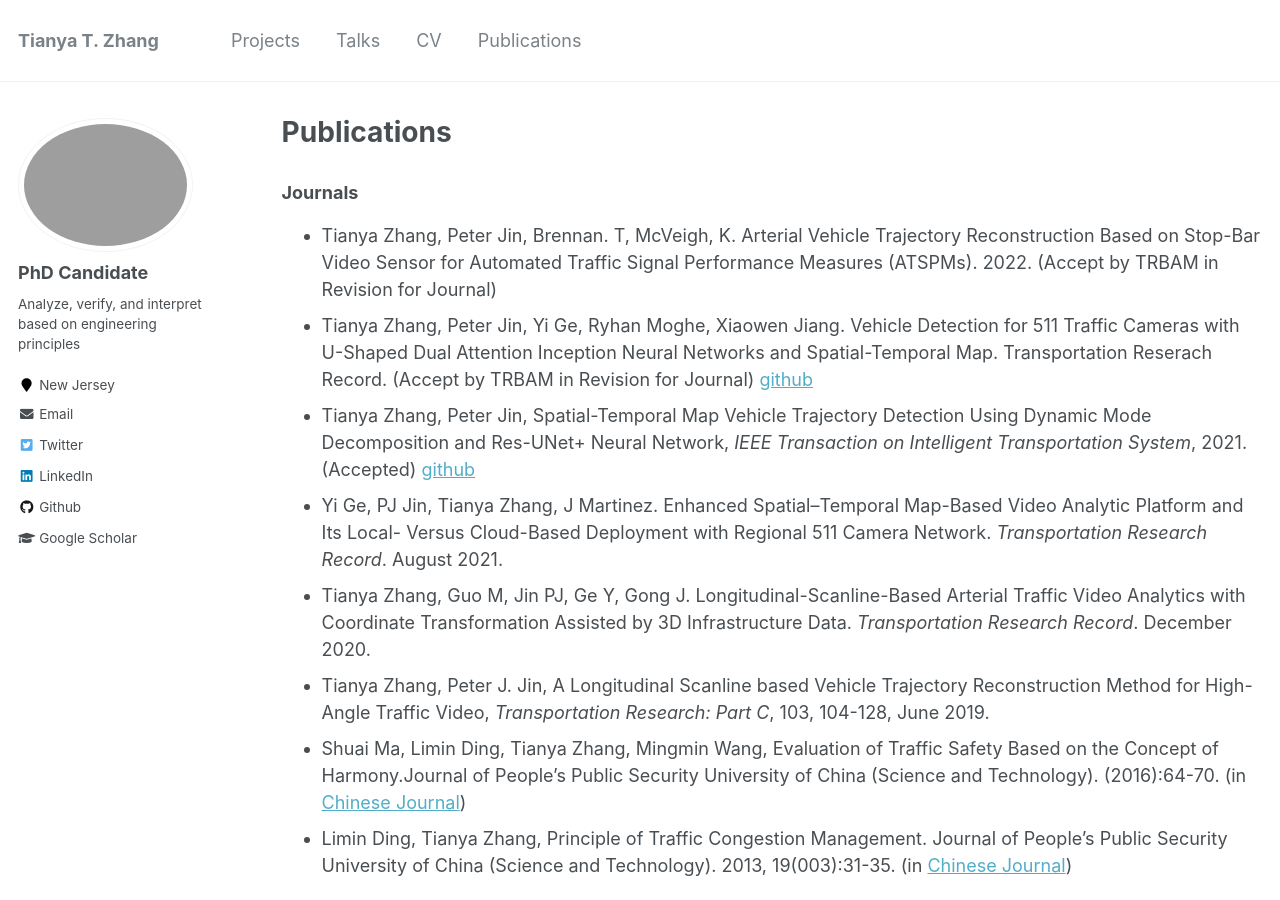
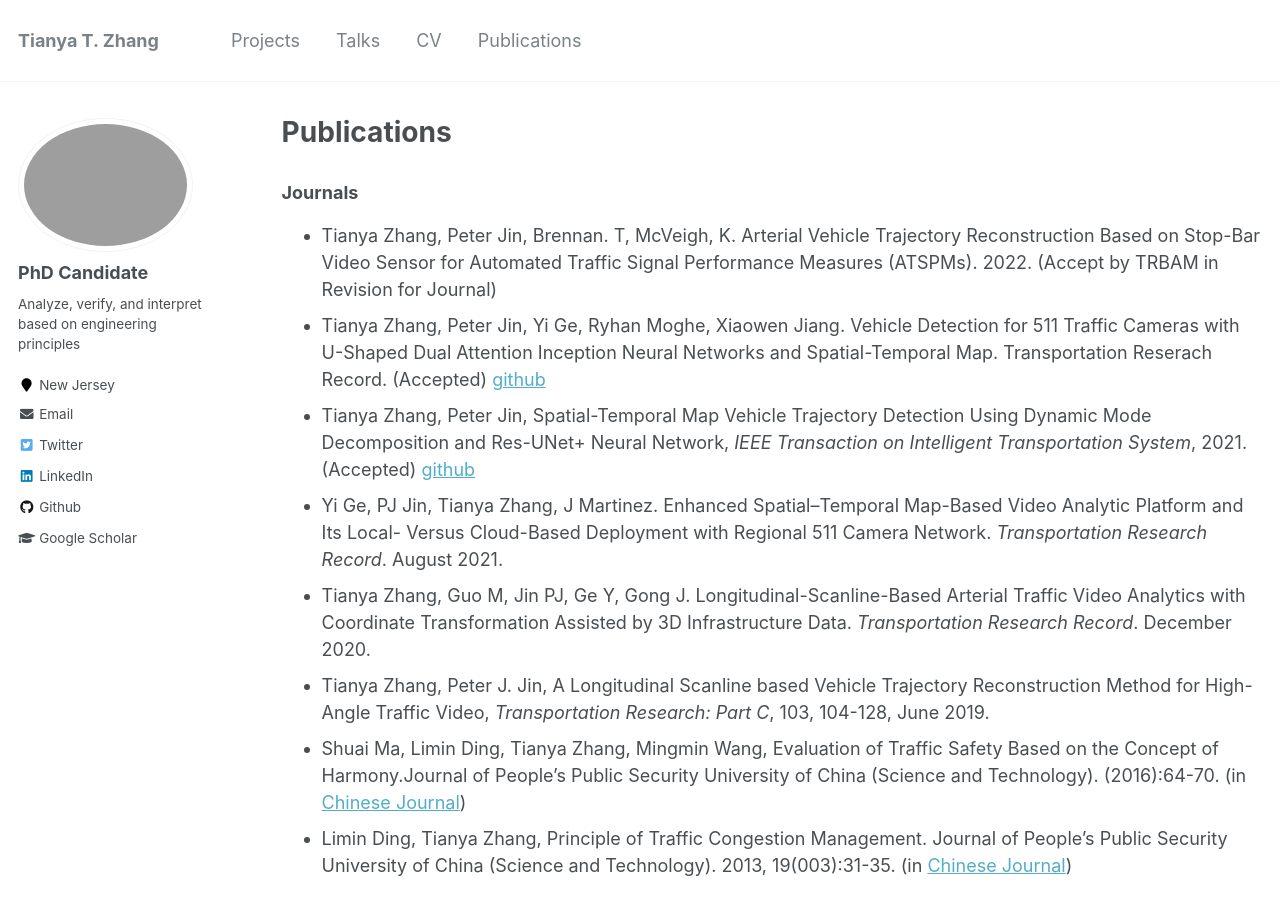
Before and after one commit to TeRyZh/Website, a Jekyll site: the page built from _pages/publications.md, in a window 1280 px wide and 900 px high. Built offline with Jekyll 4.4.1, drawn with Linux system fonts in a browser that asks for light colours.

Commit message:
Update publications.md

```diff
--- a/_pages/publications.md
+++ b/_pages/publications.md
@@ -17,7 +17,7 @@ author_profile: true
 
 ### Journals
 * Tianya Zhang, Peter Jin, Brennan. T, McVeigh, K. Arterial Vehicle Trajectory Reconstruction Based on Stop-Bar Video Sensor for Automated Traffic Signal Performance Measures (ATSPMs). 2022. (Accept by TRBAM in Revision for Journal)
-* Tianya Zhang, Peter Jin, Yi Ge, Ryhan Moghe, Xiaowen Jiang. Vehicle Detection for 511 Traffic Cameras with U-Shaped Dual Attention Inception Neural Networks and Spatial-Temporal Map. Transportation Reserach Record. (Accept by TRBAM in Revision for Journal) [github](https://github.com/TeRyZh/Detection-is-Tracking-511-CCTV-Camera-Vehicle-Detection-Using-STMap-and-DAIU-Net)
+* Tianya Zhang, Peter Jin, Yi Ge, Ryhan Moghe, Xiaowen Jiang. Vehicle Detection for 511 Traffic Cameras with U-Shaped Dual Attention Inception Neural Networks and Spatial-Temporal Map. Transportation Reserach Record. (Accepted) [github](https://github.com/TeRyZh/Detection-is-Tracking-511-CCTV-Camera-Vehicle-Detection-Using-STMap-and-DAIU-Net)
 * Tianya Zhang, Peter Jin, Spatial-Temporal Map Vehicle Trajectory Detection Using Dynamic Mode Decomposition and Res-UNet+ Neural Network, *IEEE Transaction on Intelligent Transportation System*, 2021. (Accepted) [github](https://github.com/TeRyZh/Reconstruction-NGSIM-Trajectory-with-DMD-and-Res_UNet_plus)
 * Yi Ge, PJ Jin, Tianya Zhang, J Martinez. Enhanced Spatial–Temporal Map-Based Video Analytic Platform and Its Local- Versus Cloud-Based Deployment with Regional 511 Camera Network. *Transportation Research Record*. August 2021.
 * Tianya Zhang, Guo M, Jin PJ, Ge Y, Gong J. Longitudinal-Scanline-Based Arterial Traffic Video Analytics with Coordinate Transformation Assisted by 3D Infrastructure Data. *Transportation Research Record*. December 2020.
```
